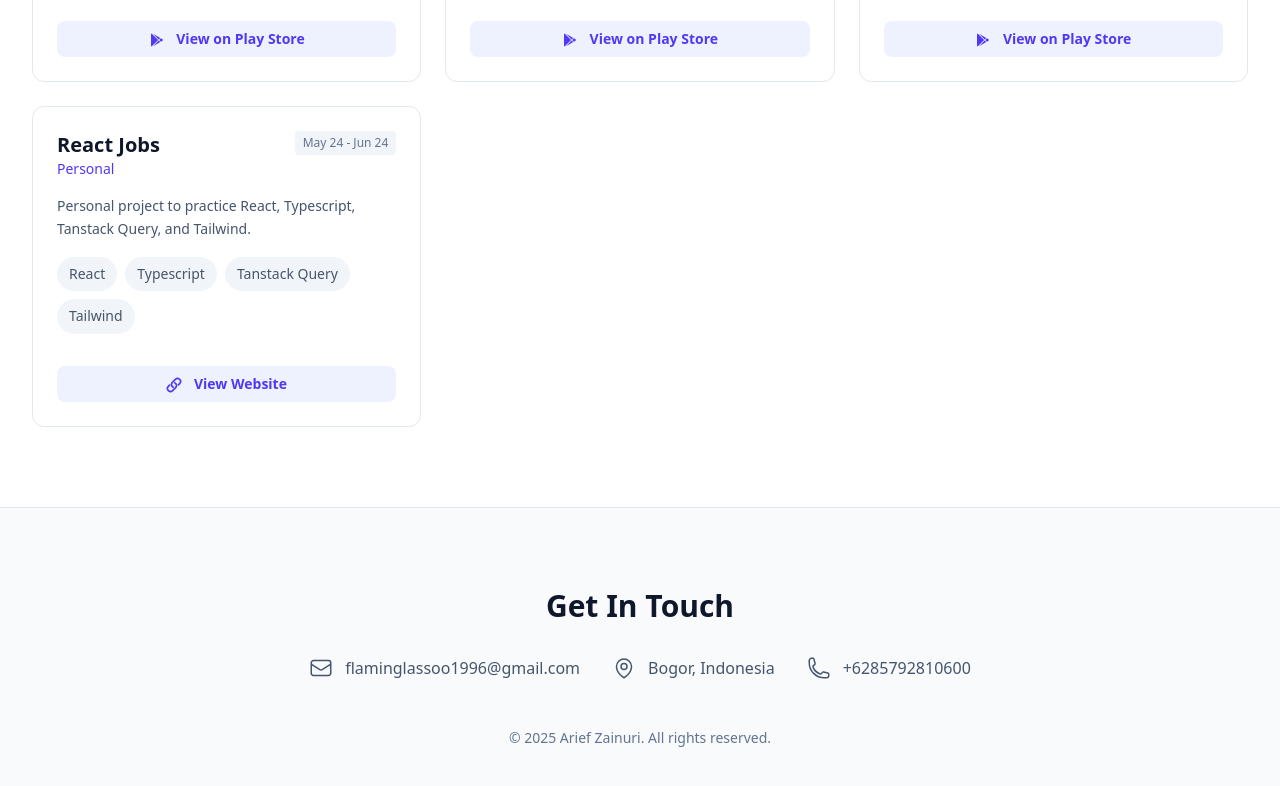
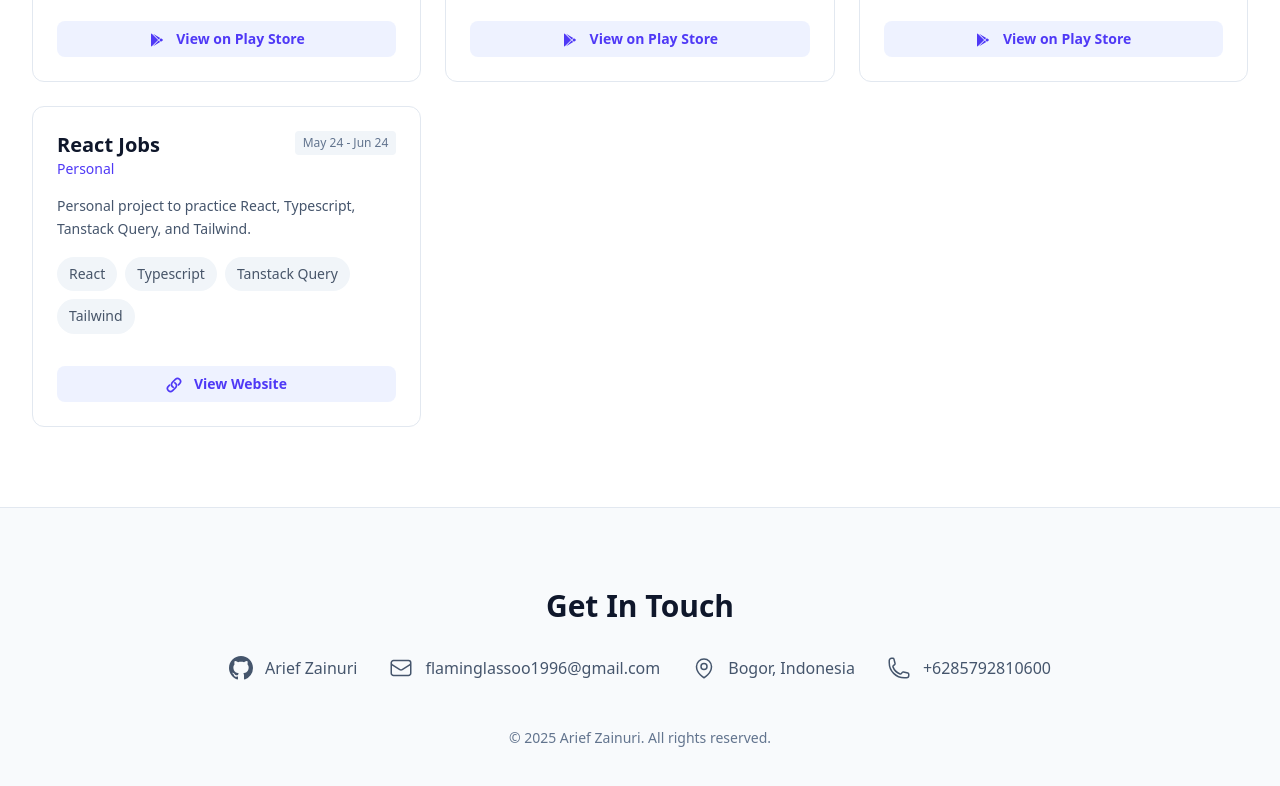
Before and after one commit to ariefzainuri96/portfolio, a website: page index.html in a window 1280 px wide. Shown: the part 2448-3234 px from the top of the page. Drawn offline with Linux system fonts and the light colour scheme.

Commit message:
chore: add github to footer

```diff
--- a/index.html
+++ b/index.html
@@ -667,6 +667,25 @@
                     class="flex flex-col items-center justify-center gap-8 mb-12 md:flex-row"
                 >
                     <a
+                        target="_blank"
+                        rel="noopener noreferrer"
+                        href="https://github.com/ariefzainuri96"
+                        class="flex items-center gap-3 transition-colors contact-link text-slate-600 dark:text-slate-400 hover:text-indigo-600 dark:hover:text-indigo-400"
+                    >
+                        <svg
+                            xmlns="http://www.w3.org/2000/svg"
+                            fill="currentColor"
+                            class="size-6"
+                            viewBox="0 0 16 16"
+                        >
+                            <path
+                                d="M8 0C3.58 0 0 3.58 0 8c0 3.54 2.29 6.53 5.47 7.59.4.07.55-.17.55-.38 0-.19-.01-.82-.01-1.49-2.01.37-2.53-.49-2.69-.94-.09-.23-.48-.94-.82-1.13-.28-.15-.68-.52-.01-.53.63-.01 1.08.58 1.23.82.72 1.21 1.87.87 2.33.66.07-.52.28-.87.51-1.07-1.78-.2-3.64-.89-3.64-3.95 0-.87.31-1.59.82-2.15-.08-.2-.36-1.02.08-2.12 0 0 .67-.21 2.2.82.64-.18 1.32-.27 2-.27s1.36.09 2 .27c1.53-1.04 2.2-.82 2.2-.82.44 1.1.16 1.92.08 2.12.51.56.82 1.27.82 2.15 0 3.07-1.87 3.75-3.65 3.95.29.25.54.73.54 1.48 0 1.07-.01 1.93-.01 2.2 0 .21.15.46.55.38A8.01 8.01 0 0 0 16 8c0-4.42-3.58-8-8-8"
+                            />
+                        </svg>
+
+                        <span>Arief Zainuri</span>
+                    </a>
+                    <a
                         href="mailto:flaminglassoo1996@gmail.com"
                         class="flex items-center gap-3 transition-colors contact-link text-slate-600 dark:text-slate-400 hover:text-indigo-600 dark:hover:text-indigo-400"
                     >
@@ -1067,7 +1086,8 @@
 
                 const filtered = projects.filter(
                     (p) =>
-                        currentFilter === 'all' || p.category.includes(currentFilter)
+                        currentFilter === 'all' ||
+                        p.category.includes(currentFilter)
                 );
 
                 filtered.forEach((p) => {
```
